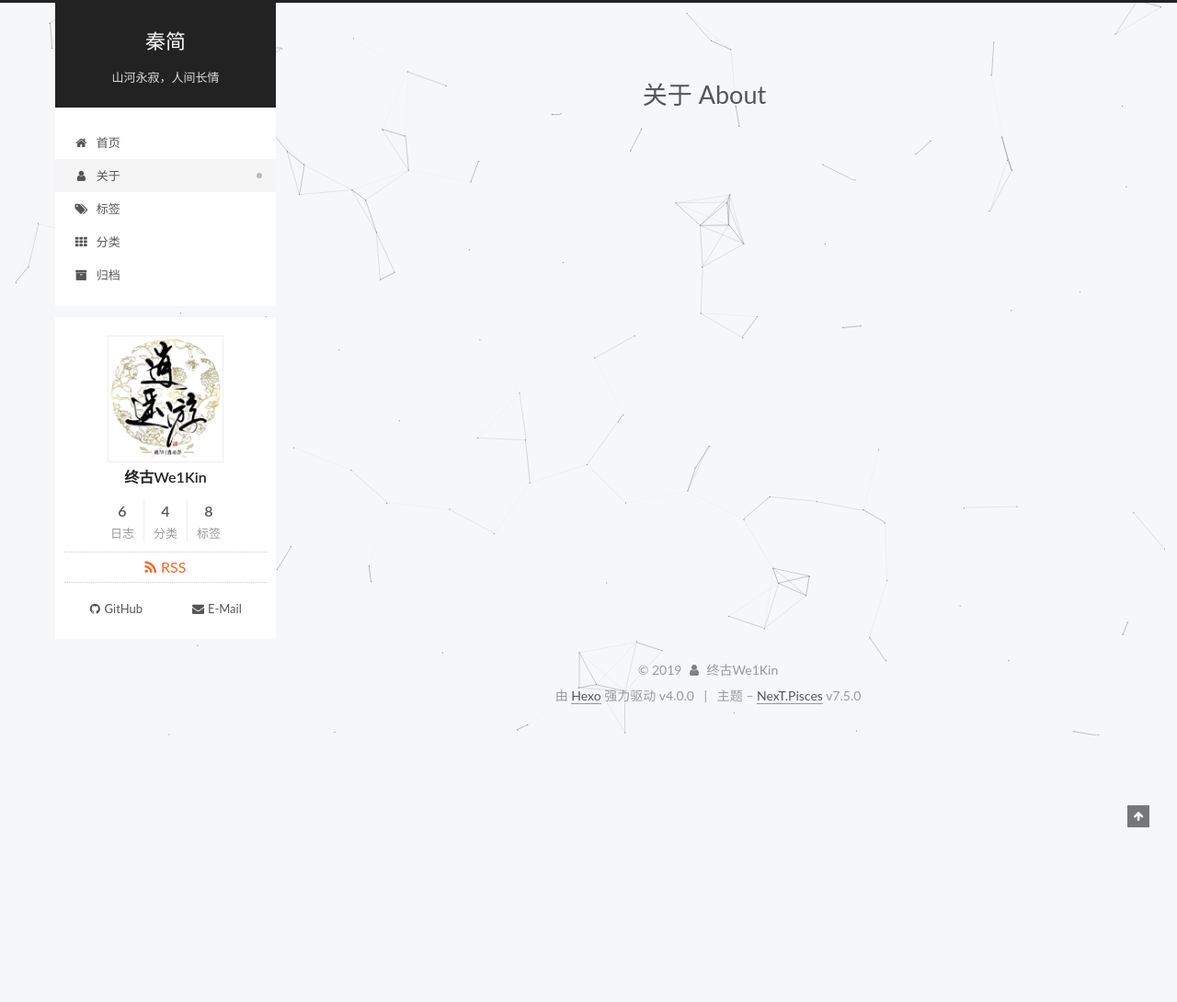
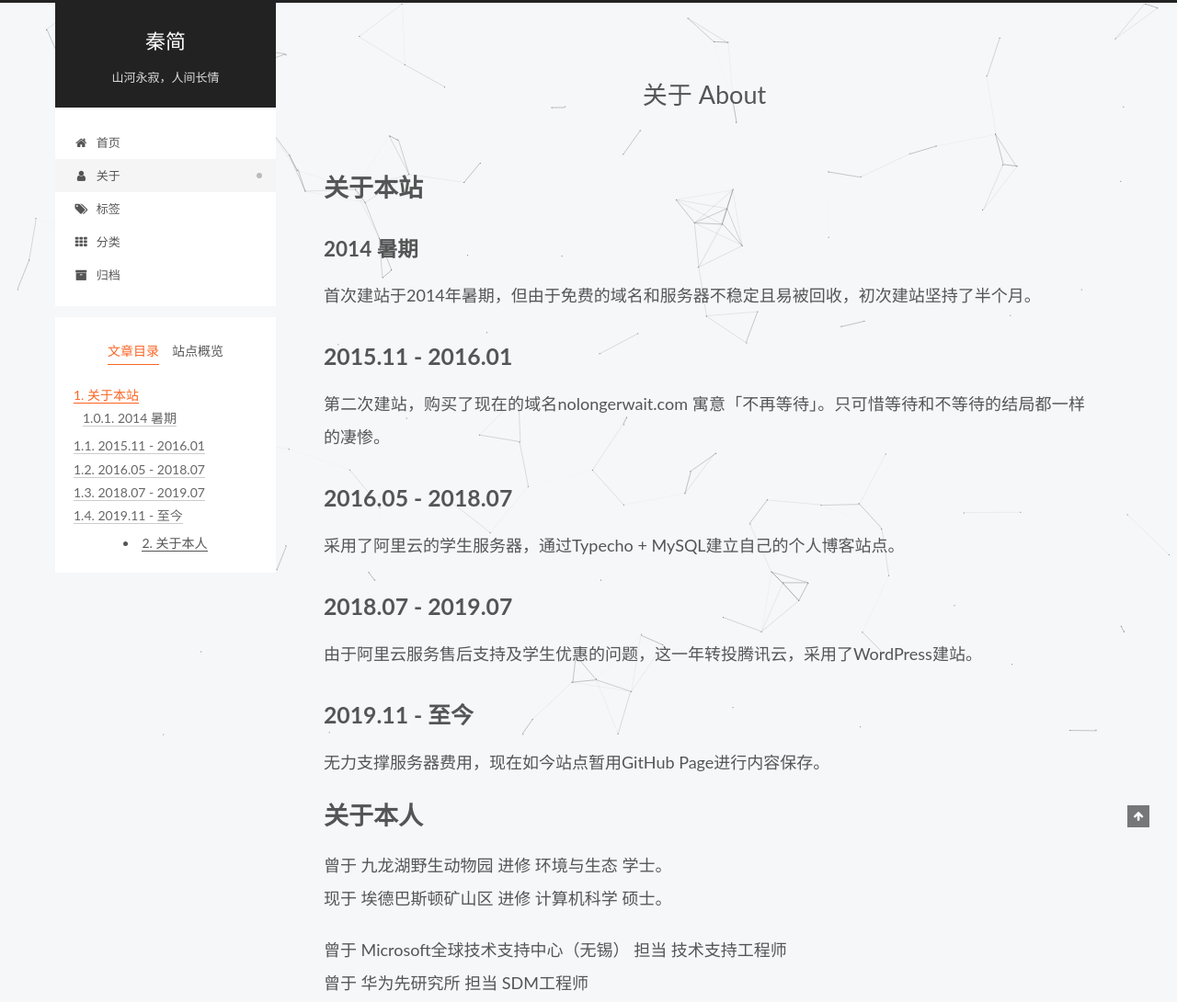
Before and after one commit to nolongerwait/nolongerwait.github.io, a plain HTML site: page about/index.html in a window 1280 px wide. Shown: the top 1090 px of the page at 92% size. Before the commit the page ends 800 px from the top, so only its background shows below. Drawn offline with Linux system fonts and the light colour scheme.

Commit message:
Site updated: 2019-11-09 14:24:48

```diff
--- a/about/index.html
+++ b/about/index.html
@@ -51,12 +51,14 @@
   };
 </script>
 
-  <meta property="og:type" content="website">
+  <meta name="description" content="关于本站2014 暑期首次建站于2014年暑期，但由于免费的域名和服务器不稳定且易被回收，初次建站坚持了半个月。 2015.11 - 2016.01第二次建站，购买了现在的域名nolongerwait.com 寓意「不再等待」。只可惜等待和不等待的结局都一样的凄惨。 2016.05 - 2018.07采用了阿里云的学生服务器，通过Typecho + MySQL建立自己的个人博客站点。 2018.0">
+<meta property="og:type" content="website">
 <meta property="og:title" content="关于 About">
 <meta property="og:url" content="http:&#x2F;&#x2F;nolongerwait.com&#x2F;about&#x2F;index.html">
 <meta property="og:site_name" content="秦简">
+<meta property="og:description" content="关于本站2014 暑期首次建站于2014年暑期，但由于免费的域名和服务器不稳定且易被回收，初次建站坚持了半个月。 2015.11 - 2016.01第二次建站，购买了现在的域名nolongerwait.com 寓意「不再等待」。只可惜等待和不等待的结局都一样的凄惨。 2016.05 - 2018.07采用了阿里云的学生服务器，通过Typecho + MySQL建立自己的个人博客站点。 2018.0">
 <meta property="og:locale" content="zh-CN">
-<meta property="og:updated_time" content="2019-11-07T17:07:45.427Z">
+<meta property="og:updated_time" content="2019-11-09T14:23:56.210Z">
 <meta name="twitter:card" content="summary">
 
 <link rel="canonical" href="http://nolongerwait.com/about/">
@@ -207,6 +209,13 @@
 
 
       <div class="post-body">
+          <h1 id="关于本站"><a href="#关于本站" class="headerlink" title="关于本站"></a>关于本站</h1><h3 id="2014-暑期"><a href="#2014-暑期" class="headerlink" title="2014 暑期"></a>2014 暑期</h3><p>首次建站于2014年暑期，但由于免费的域名和服务器不稳定且易被回收，初次建站坚持了半个月。</p>
+<h2 id="2015-11-2016-01"><a href="#2015-11-2016-01" class="headerlink" title="2015.11 - 2016.01"></a>2015.11 - 2016.01</h2><p>第二次建站，购买了现在的域名nolongerwait.com 寓意「不再等待」。只可惜等待和不等待的结局都一样的凄惨。</p>
+<h2 id="2016-05-2018-07"><a href="#2016-05-2018-07" class="headerlink" title="2016.05 - 2018.07"></a>2016.05 - 2018.07</h2><p>采用了阿里云的学生服务器，通过Typecho + MySQL建立自己的个人博客站点。</p>
+<h2 id="2018-07-2019-07"><a href="#2018-07-2019-07" class="headerlink" title="2018.07 - 2019.07"></a>2018.07 - 2019.07</h2><p>由于阿里云服务售后支持及学生优惠的问题，这一年转投腾讯云，采用了WordPress建站。</p>
+<h2 id="2019-11-至今"><a href="#2019-11-至今" class="headerlink" title="2019.11 - 至今"></a>2019.11 - 至今</h2><p>无力支撑服务器费用，现在如今站点暂用GitHub Page进行内容保存。</p>
+<h1 id="关于本人"><a href="#关于本人" class="headerlink" title="关于本人"></a>关于本人</h1><p>曾于 九龙湖野生动物园 进修 环境与生态 学士。<br>现于 埃德巴斯顿矿山区 进修 计算机科学 硕士。</p>
+<p>曾于 Microsoft全球技术支持中心（无锡） 担当 技术支持工程师<br>曾于 华为先研究所 担当 SDM工程师</p>
 
       </div>
 
@@ -247,6 +256,7 @@
 
       <!--noindex-->
       <div class="post-toc-wrap sidebar-panel">
+          <div class="post-toc motion-element"><ol class="nav"><li class="nav-item nav-level-1"><a class="nav-link" href="#关于本站"><span class="nav-number">1.</span> <span class="nav-text">关于本站</span></a><ol class="nav-child"><li class="nav-item nav-level-3"><a class="nav-link" href="#2014-暑期"><span class="nav-number">1.0.1.</span> <span class="nav-text">2014 暑期</span></a></li></ol></li><li class="nav-item nav-level-2"><a class="nav-link" href="#2015-11-2016-01"><span class="nav-number">1.1.</span> <span class="nav-text">2015.11 - 2016.01</span></a></li><li class="nav-item nav-level-2"><a class="nav-link" href="#2016-05-2018-07"><span class="nav-number">1.2.</span> <span class="nav-text">2016.05 - 2018.07</span></a></li><li class="nav-item nav-level-2"><a class="nav-link" href="#2018-07-2019-07"><span class="nav-number">1.3.</span> <span class="nav-text">2018.07 - 2019.07</span></a></li><li class="nav-item nav-level-2"><a class="nav-link" href="#2019-11-至今"><span class="nav-number">1.4.</span> <span class="nav-text">2019.11 - 至今</span></a></li></ol></li><li class="nav-item nav-level-1"><a class="nav-link" href="#关于本人"><span class="nav-number">2.</span> <span class="nav-text">关于本人</span></a></li></ol></div>
       </div>
       <!--/noindex-->
 
```
